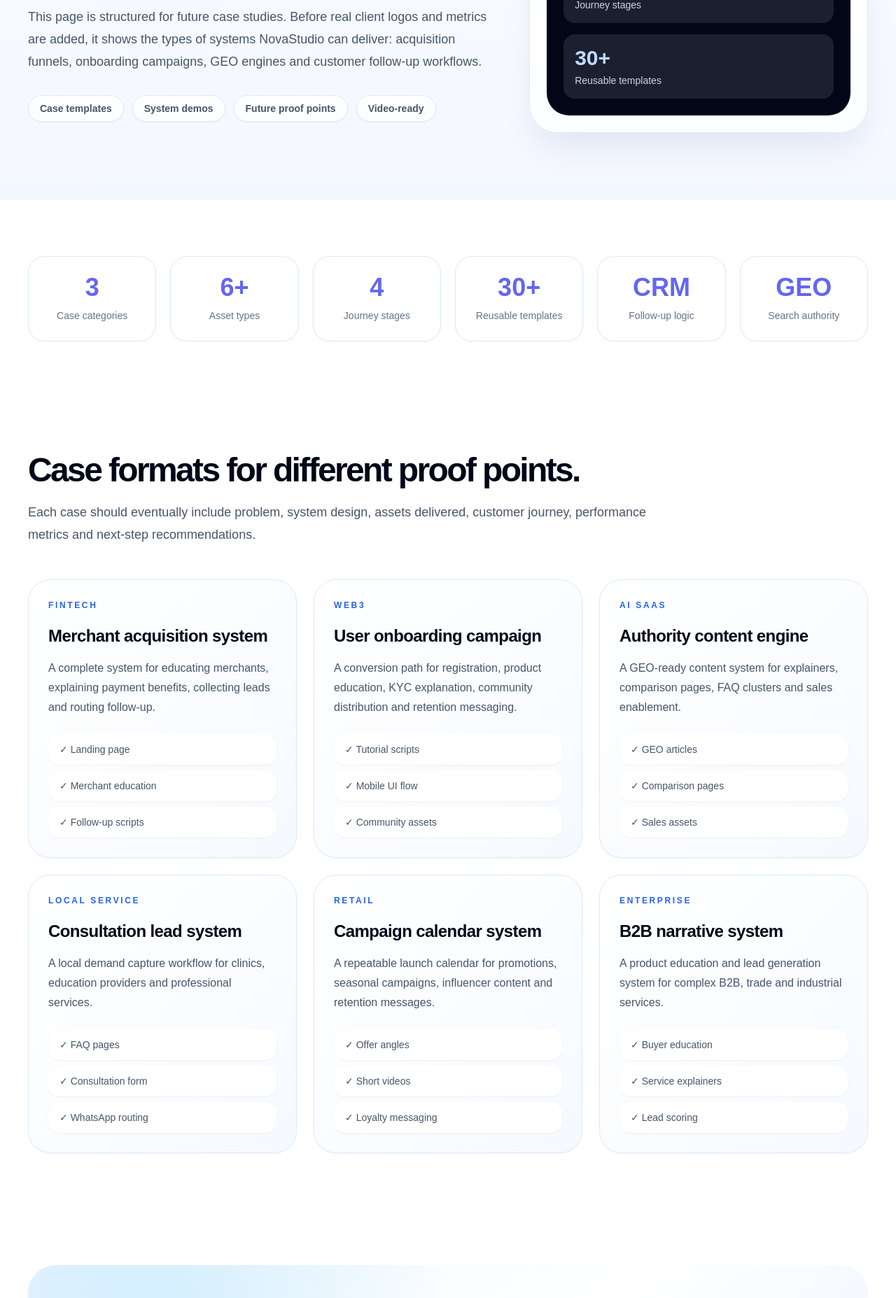
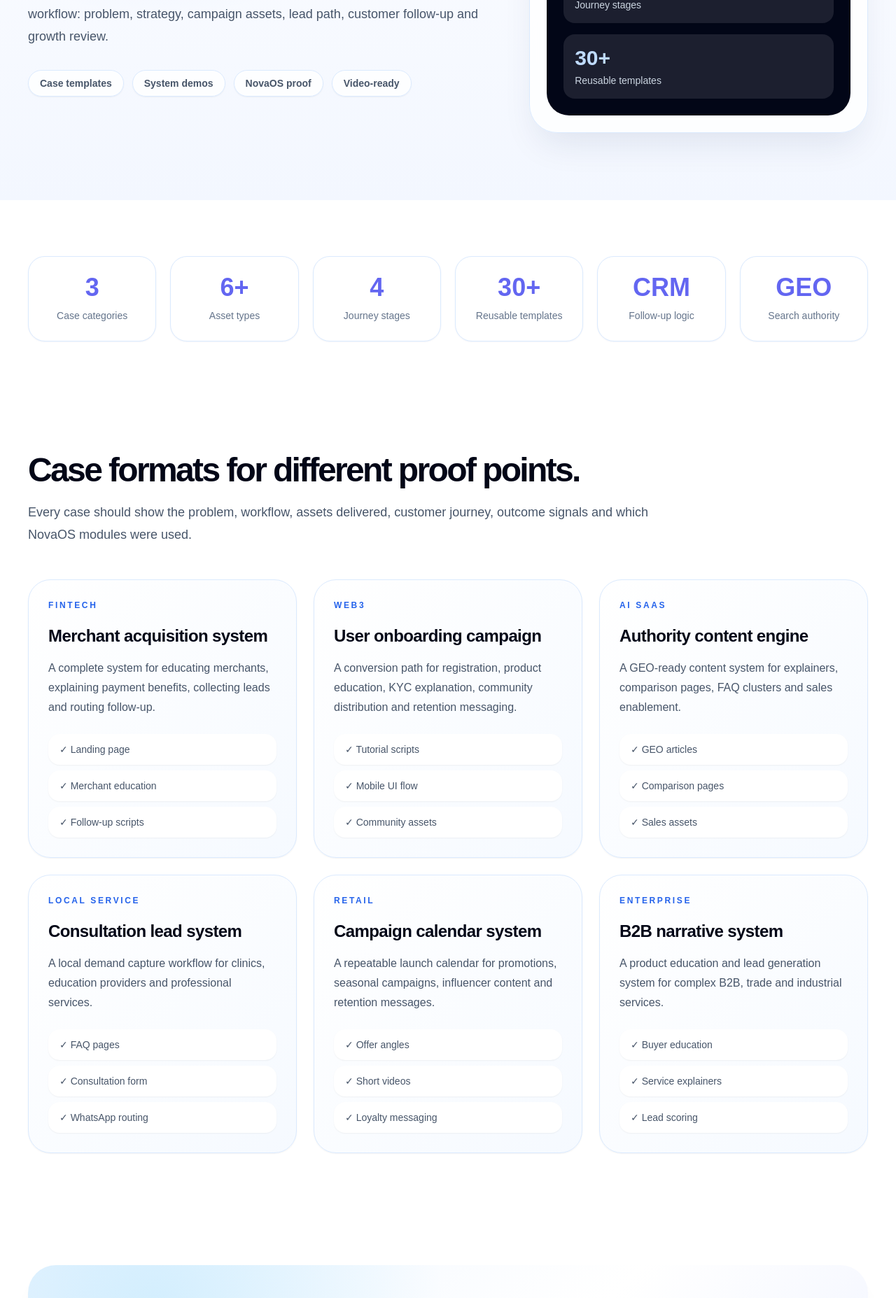
Before and after one commit to Booyuu/Novatest, a Next.js app: page /cases in a window 1280 px wide. Shown: the part 520-2375 px from the top of the page at 70% size. Built offline with nearby package versions, Linux system fonts and the light colour scheme.

Commit message:
Align cases page with NovaOS proof system

```diff
--- a/app/cases/page.tsx
+++ b/app/cases/page.tsx
@@ -9,22 +9,22 @@
 
 const copy = {
   en: {
-    eyebrow: 'Cases', title: 'Growth systems NovaStudio can build and later replace with real client stories.', body: 'This page is structured for future case studies. Before real client logos and metrics are added, it shows the types of systems NovaStudio can deliver: acquisition funnels, onboarding campaigns, GEO engines and customer follow-up workflows.', badges: ['Case templates', 'System demos', 'Future proof points', 'Video-ready'], metrics: [['3', 'Case categories'], ['6+', 'Asset types'], ['4', 'Journey stages'], ['30+', 'Reusable templates'], ['CRM', 'Follow-up logic'], ['GEO', 'Search authority']],
-    cardsTitle: 'Case formats for different proof points.', cardsBody: 'Each case should eventually include problem, system design, assets delivered, customer journey, performance metrics and next-step recommendations.',
+    eyebrow: 'Cases', title: 'Growth systems that show how NovaOS thinking works.', body: 'Cases are not just portfolio items. Each case should prove a repeatable NovaOS workflow: problem, strategy, campaign assets, lead path, customer follow-up and growth review.', badges: ['Case templates', 'System demos', 'NovaOS proof', 'Video-ready'], metrics: [['3', 'Case categories'], ['6+', 'Asset types'], ['4', 'Journey stages'], ['30+', 'Reusable templates'], ['CRM', 'Follow-up logic'], ['GEO', 'Search authority']],
+    cardsTitle: 'Case formats for different proof points.', cardsBody: 'Every case should show the problem, workflow, assets delivered, customer journey, outcome signals and which NovaOS modules were used.',
     cards: [{ kicker: 'Fintech', title: 'Merchant acquisition system', body: 'A complete system for educating merchants, explaining payment benefits, collecting leads and routing follow-up.', points: ['Landing page', 'Merchant education', 'Follow-up scripts'] }, { kicker: 'Web3', title: 'User onboarding campaign', body: 'A conversion path for registration, product education, KYC explanation, community distribution and retention messaging.', points: ['Tutorial scripts', 'Mobile UI flow', 'Community assets'] }, { kicker: 'AI SaaS', title: 'Authority content engine', body: 'A GEO-ready content system for explainers, comparison pages, FAQ clusters and sales enablement.', points: ['GEO articles', 'Comparison pages', 'Sales assets'] }, { kicker: 'Local service', title: 'Consultation lead system', body: 'A local demand capture workflow for clinics, education providers and professional services.', points: ['FAQ pages', 'Consultation form', 'WhatsApp routing'] }, { kicker: 'Retail', title: 'Campaign calendar system', body: 'A repeatable launch calendar for promotions, seasonal campaigns, influencer content and retention messages.', points: ['Offer angles', 'Short videos', 'Loyalty messaging'] }, { kicker: 'Enterprise', title: 'B2B narrative system', body: 'A product education and lead generation system for complex B2B, trade and industrial services.', points: ['Buyer education', 'Service explainers', 'Lead scoring'] }],
-    featureTitle: 'Replace placeholders with proof later.', featureBody: 'The structure is ready for screenshots, videos, client quotes, before-after comparisons, campaign data and measurable business outcomes.', featurePoints: ['Client logo area', 'Video thumbnail area', 'Outcome metrics area', 'Downloadable case PDF area'],
+    featureTitle: 'Cases become NovaOS assets.', featureBody: 'A strong case can become a template, playbook, campaign pack, challenge brief or Academy teaching asset inside the NovaOS ecosystem.', featurePoints: ['Client logo area', 'Video thumbnail area', 'Outcome metrics area', 'Downloadable case PDF area'],
     processTitle: 'Case study structure.', process: [{ kicker: 'Problem', title: 'What blocked growth?', body: 'Define the market, audience, conversion blocker and trust gap.' }, { kicker: 'System', title: 'What did we build?', body: 'Show the workflow, pages, content, campaign logic and follow-up mechanism.' }, { kicker: 'Assets', title: 'What was delivered?', body: 'List scripts, landing pages, articles, templates, emails, dashboards and playbooks.' }, { kicker: 'Outcome', title: 'What changed?', body: 'Add metrics, client feedback, learnings and next-step expansion plan.' }],
-    faqTitle: 'Case questions.', faqs: [['Can we publish real client names?', 'Only after client permission. Until then, use anonymized case types.'], ['What proof should we collect?', 'Screenshots, videos, engagement data, conversion data, client feedback and before-after comparisons.'], ['Can case pages support video?', 'Yes. The structure is designed for video thumbnails and demo embeds.'], ['Should every project become a case?', 'No. Prioritize projects with clear problem, visible deliverables and measurable outcome.']],
-    ctaTitle: 'Turn your project into a strong case study.', ctaBody: 'Start with a clear business problem and measurable output. NovaStudio can structure the system and later convert it into proof content.', ctaLabel: 'Discuss a case project',
+    faqTitle: 'Case questions.', faqs: [['Can we publish real client names?', 'Only after client permission. Until then, use anonymized case types.'], ['What proof should we collect?', 'Screenshots, videos, engagement data, conversion data, client feedback and before-after comparisons.'], ['How do cases connect to NovaOS?', 'Each case should map back to NovaOS modules such as Campaign Builder, Content Engine, Lead Capture Kit and GEO/AEO Engine.'], ['Should every project become a case?', 'No. Prioritize projects with clear problem, visible deliverables and measurable outcome.']],
+    ctaTitle: 'Turn your project into a NovaOS case asset.', ctaBody: 'Start with a clear business problem and measurable output. NovaStudio can structure the system and convert it into proof content.', ctaLabel: 'Discuss a case project',
   },
   zh: {
-    eyebrow: '案例', title: 'NovaStudio 可以搭建的增长系统，后续可替换成真实客户案例。', body: '这个页面先按照未来案例库来搭建。在还没有放真实客户 Logo 和数据前，先展示 NovaStudio 可交付的系统类型：获客漏斗、注册转化、GEO 内容引擎和客户跟进流程。', badges: ['案例模板', '系统 Demo', '未来背书', '视频预留'], metrics: [['3', '案例类别'], ['6+', '资产类型'], ['4', '客户路径阶段'], ['30+', '可复用模板'], ['CRM', '跟进逻辑'], ['GEO', '搜索权威']],
-    cardsTitle: '适合不同证明点的案例格式。', cardsBody: '每个案例后续都应该包含问题、系统设计、交付资产、客户路径、效果数据和下一步建议。',
+    eyebrow: '案例', title: '展示 NovaOS 思维如何落地的增长系统。', body: '案例不只是作品展示。每个案例都应该证明一套可复用 NovaOS 工作流：问题、策略、campaign 资产、线索路径、客户跟进和增长复盘。', badges: ['案例模板', '系统 Demo', 'NovaOS 证明', '视频预留'], metrics: [['3', '案例类别'], ['6+', '资产类型'], ['4', '客户路径阶段'], ['30+', '可复用模板'], ['CRM', '跟进逻辑'], ['GEO', '搜索权威']],
+    cardsTitle: '适合不同证明点的案例格式。', cardsBody: '每个案例都应该展示问题、工作流、交付资产、客户路径、结果信号，以及用了哪些 NovaOS 模块。',
     cards: [{ kicker: '金融科技', title: '商户获客系统', body: '面向商户教育、支付价值说明、线索收集和销售跟进的完整系统。', points: ['落地页', '商户教育', '跟进脚本'] }, { kicker: 'Web3', title: '用户注册转化活动', body: '覆盖注册、产品教育、KYC 说明、社群分发和留存沟通的转化路径。', points: ['教程脚本', '移动端流程', '社群素材'] }, { kicker: 'AI SaaS', title: '权威内容引擎', body: '面向解释页、对比页、FAQ 集群和销售赋能的 GEO 内容系统。', points: ['GEO 文章', '对比页面', '销售素材'] }, { kicker: '本地服务', title: '咨询线索系统', body: '适用于诊所、教育和专业服务的本地需求捕获流程。', points: ['FAQ 页面', '咨询表单', 'WhatsApp 分流'] }, { kicker: '零售消费', title: '活动日历系统', body: '用于促销、节日活动、达人内容和会员留存沟通的可重复 launch 日历。', points: ['活动角度', '短视频', '会员沟通'] }, { kicker: '企业服务', title: 'B2B 叙事系统', body: '适用于复杂 B2B、贸易和工业服务的产品教育与线索生成系统。', points: ['买家教育', '服务解释', '线索评分'] }],
-    featureTitle: '后续用真实证明替换占位。', featureBody: '结构已经为截图、视频、客户评价、前后对比、campaign 数据和业务结果预留位置。', featurePoints: ['客户 Logo 区', '视频缩略图区', '结果数据区', '可下载案例 PDF 区'],
+    featureTitle: '案例可以变成 NovaOS 资产。', featureBody: '强案例可以进入 NovaOS 生态，变成模板、playbook、campaign pack、挑战赛 brief 或 Academy 教学资产。', featurePoints: ['客户 Logo 区', '视频缩略图区', '结果数据区', '可下载案例 PDF 区'],
     processTitle: '案例内容结构。', process: [{ kicker: '问题', title: '增长卡在哪里？', body: '定义市场、受众、转化阻碍和信任缺口。' }, { kicker: '系统', title: '我们搭建了什么？', body: '展示工作流、页面、内容、活动逻辑和跟进机制。' }, { kicker: '资产', title: '交付了什么？', body: '列出脚本、落地页、文章、模板、邮件、dashboard 和手册。' }, { kicker: '结果', title: '发生了什么变化？', body: '加入数据、反馈、经验总结和下一步扩展计划。' }],
-    faqTitle: '案例常见问题。', faqs: [['可以公开真实客户名吗？', '需要客户授权。未授权前建议使用匿名行业案例。'], ['应该收集什么证明？', '截图、视频、互动数据、转化数据、客户反馈和前后对比。'], ['案例页可以放视频吗？', '可以。结构已经为视频缩略图和 demo 嵌入预留。'], ['每个项目都要做案例吗？', '不用。优先选择问题清楚、交付可见、结果可衡量的项目。']],
-    ctaTitle: '把你的项目变成强案例。', ctaBody: '从清楚的问题和可衡量结果开始，NovaStudio 可以搭建系统，并把它转化为案例内容。', ctaLabel: '讨论案例项目',
+    faqTitle: '案例常见问题。', faqs: [['可以公开真实客户名吗？', '需要客户授权。未授权前建议使用匿名行业案例。'], ['应该收集什么证明？', '截图、视频、互动数据、转化数据、客户反馈和前后对比。'], ['案例如何连接 NovaOS？', '每个案例都要对应到 NovaOS 模块，例如 Campaign Builder、Content Engine、Lead Capture Kit 和 GEO/AEO Engine。'], ['每个项目都要做案例吗？', '不用。优先选择问题清楚、交付可见、结果可衡量的项目。']],
+    ctaTitle: '把你的项目变成 NovaOS 案例资产。', ctaBody: '从清楚的问题和可衡量结果开始，NovaStudio 可以搭建系统，并把它转化为证明内容。', ctaLabel: '讨论案例项目',
   },
   ja: null,
   ko: null,
```
